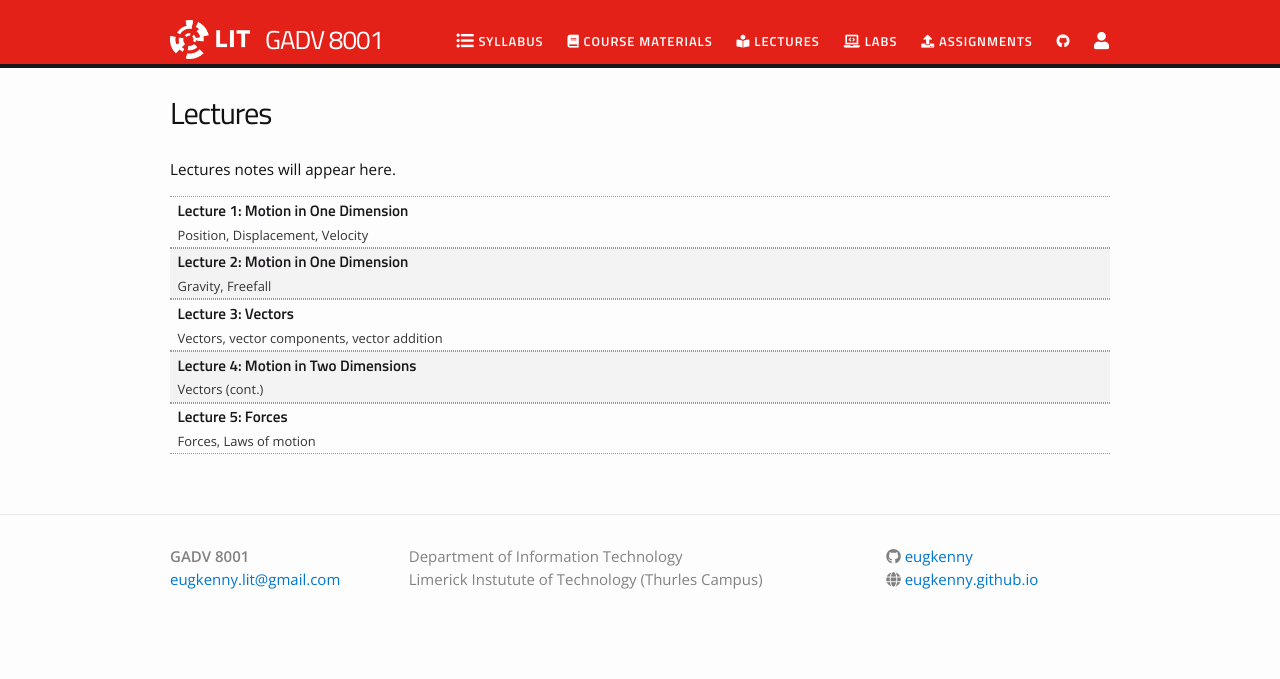
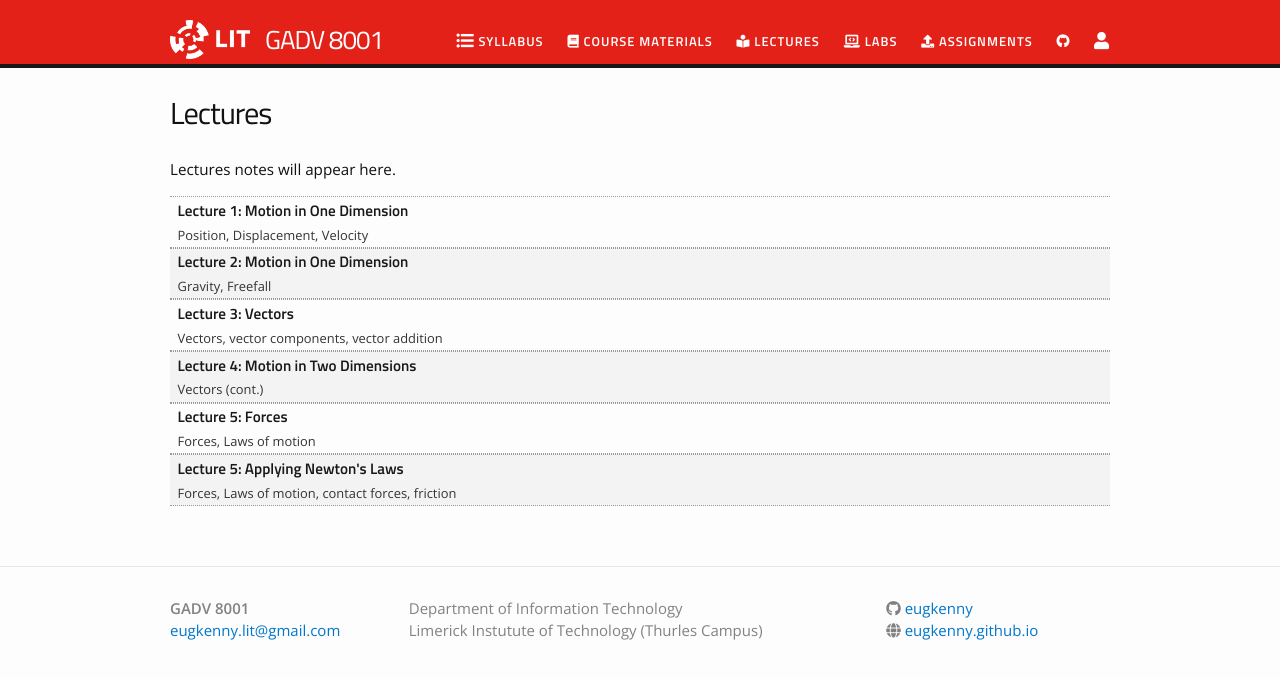
Before and after one commit to eugkenny/GADV8001, a Jekyll site: the page built from lectures.md, in a window 1280 px wide. Shown: the top 679 px of the page. Built offline with Jekyll 4.4.1, drawn with Linux system fonts in a browser that asks for light colours; nearby versions of some CDN libraries.

Commit message:
Update lectures

```diff
--- a/_data/lectures.yml
+++ b/_data/lectures.yml
@@ -27,3 +27,8 @@
   filename: Phys_Lecture08.pdf
   dirname: lectures
   tldr: "Forces, Laws of motion"
+
+- title: "Lecture 5: Applying Newton's Laws"
+  filename: Phys_Lecture09.pdf
+  dirname: lectures
+  tldr: "Forces, Laws of motion, contact forces, friction"
```
Also changed, not shown: 1 other file.
